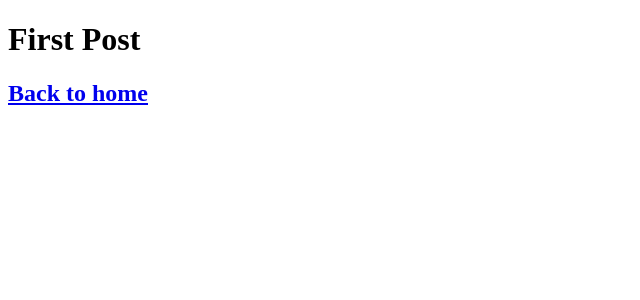
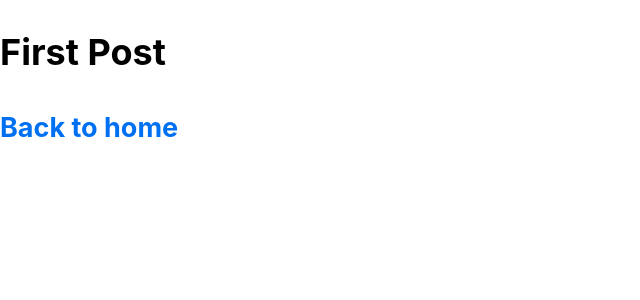
Before and after one commit to sebaiturravaldes/sebastianiturra.com, a Next.js app: page /posts/first-post in a window 1280 px wide. Shown: the top 300 px of the page, without its empty margins (0-640 px from the left). Built offline with nearby package versions, Linux system fonts and the light colour scheme.

Commit message:
implement global styles

```diff
--- /dev/null
+++ b/pages/_app.js
@@ -0,0 +1,6 @@
+import React from 'react'
+import '../styles/global.css'
+
+export default function App ({ Component, pageProps }) {
+  return <Component {...pageProps} />
+}
--- /dev/null
+++ b/styles/global.css
@@ -0,0 +1,27 @@
+html,
+body {
+  padding: 0;
+  margin: 0;
+  font-family: -apple-system, BlinkMacSystemFont, Segoe UI, Roboto, Oxygen, Ubuntu,
+    Cantarell, Fira Sans, Droid Sans, Helvetica Neue, sans-serif;
+  line-height: 1.6;
+  font-size: 18px;
+}
+
+* {
+  box-sizing: border-box;
+}
+
+a {
+  color: #0070f3;
+  text-decoration: none;
+}
+
+a:hover {
+  text-decoration: underline;
+}
+
+img {
+  max-width: 100%;
+  display: block;
+}
```
